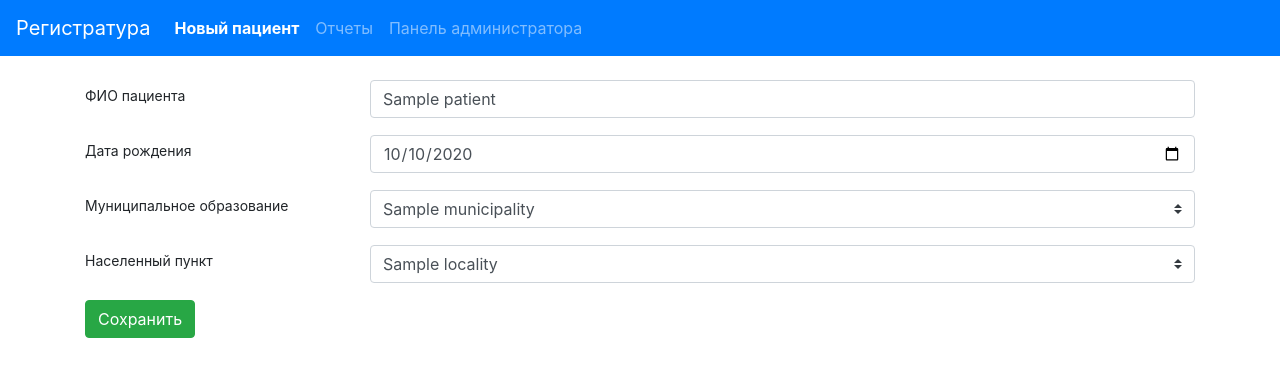
After one commit to al3xrz/mini-rmis, a Django app: template templates/patient.html in a window 1280 px wide. The commit adds this page. Shown: the top 377 px of the page. Run offline with Django 3.2, Linux system fonts and the light colour scheme; the template is opened without the code that fills it: most values are stand-ins (such as "Sample title", 1, 10 or a date in 2020); some libraries are stand-ins or nearby versions.

Commit message:
intermidiate

```diff
--- a/main/urls.py
+++ b/main/urls.py
@@ -12,5 +12,5 @@ router.register(r'patients', PatientViewSet)
 urlpatterns = [
     path('', main_entry_point, name = 'main_entry_point'),
     path('api/', include(router.urls)),
-    #path('patients/<int:id>', patient, name = 'patient'),
+    path('patients/<int:id>', patient, name = 'patient'),
 ]
--- a/templates/base.html
+++ b/templates/base.html
@@ -12,8 +12,8 @@
 </head>
 
 <body>
-    <nav class="navbar navbar-expand-lg navbar-dark bg-primary  fixed-top">
-        <!-- <a class="navbar-brand" href="#">Регистратура</a> -->
+    <nav class="navbar navbar-expand-lg navbar-dark bg-primary fixed-top">
+        <a class="navbar-brand" href="/main">Регистратура</a>
         <button class="navbar-toggler" type="button" data-toggle="collapse" data-target="#navbarSupportedContent" aria-controls="navbarSupportedContent" aria-expanded="false" aria-label="Toggle navigation">
             <span class="navbar-toggler-icon"></span>
         </button>
@@ -43,11 +43,11 @@
                     <a class="nav-link disabled" href="#" tabindex="-1" aria-disabled="true">Disabled</a>
                 </li> -->
             </ul>
-            <form class="form-inline my-2 my-lg-0">
+            <!-- <form class="form-inline my-2 my-lg-0">
                 <input class="form-control mr-sm-2" type="search" placeholder="Поиск" aria-label="Search" id="inputSearch" >
 
 
-            </form>
+            </form> -->
         </div>
     </nav>
 
--- /dev/null
+++ b/templates/patient.html
@@ -0,0 +1,77 @@
+{% extends 'base.html' %}
+{% load static %}
+
+{% block styles %}
+
+<style>
+
+</style>
+
+
+{% endblock %}
+
+
+
+
+{% block content %}
+
+
+<div class="container" style="padding-top:80px">
+
+    <form action="index.html" method="post" role="form" class='form-horizontal'>
+        <div class="row form-group">
+            <label for="name" class='control-label col-md-3 col-form-label-sm'>ФИО пациента</label>
+            <div class="col-md-9">
+                <input type="text" class='form-control' id='name' value='{{ patient.name }}'>
+            </div>
+
+        </div>
+        <div class="row form-group">
+            <label for="date" class='control-label col-md-3 col-form-label-sm'>Дата рождения</label>
+            <div class="col-md-9">
+                <input type="date" class='form-control date' id='datePicker' value="{{patient.birthdate|date:'Y-m-d'}}">
+            </div>
+
+        </div>
+        <div class="row form-group">
+            <label for="mun" class='control-label col-md-3 col-form-label-sm'>Муниципальное образование</label>
+            <div class="col-md-9">
+                <select class="custom-select mr-sm-2" id="munSelect">
+                    <option selected>{{ patient.locality.municipality }}</option>
+                    <option value="1">One</option>
+                    <option value="2">Two</option>
+                    <option value="3">Three</option>
+                </select>
+                <!-- <input type="mun" class='form-control' id='mun' value='{{ patient.locality.municipality}}'> -->
+            </div>
+
+        </div>
+        <div class="row form-group">
+            <label for="loc" class='control-label col-md-3 col-form-label-sm'>Населенный пункт</label>
+            <div class="col-md-9">
+                <select class="custom-select mr-sm-2" id="locSelect">
+                    <option selected>{{ patient.locality}}</option>
+                    <option value="1">One</option>
+                    <option value="2">Two</option>
+                    <option value="3">Three</option>
+                </select>
+
+                <!-- <input type="mun" class='form-control' id='mun' value='{{ patient.locality}}'> -->
+            </div>
+
+
+
+        </div>
+        <button type="button" class='btn btn-success' name="button"> Сохранить </button>
+    </form>
+</div>
+
+
+{% endblock %}
+
+
+{% block scripts %}
+
+
+
+{% endblock %}
```
Also changed, not shown: main/views.py (+8 -1 lines), static_in_dev/css/datatable.css (+17 -1 lines), templates/main_table.html (+40 -8 lines).
